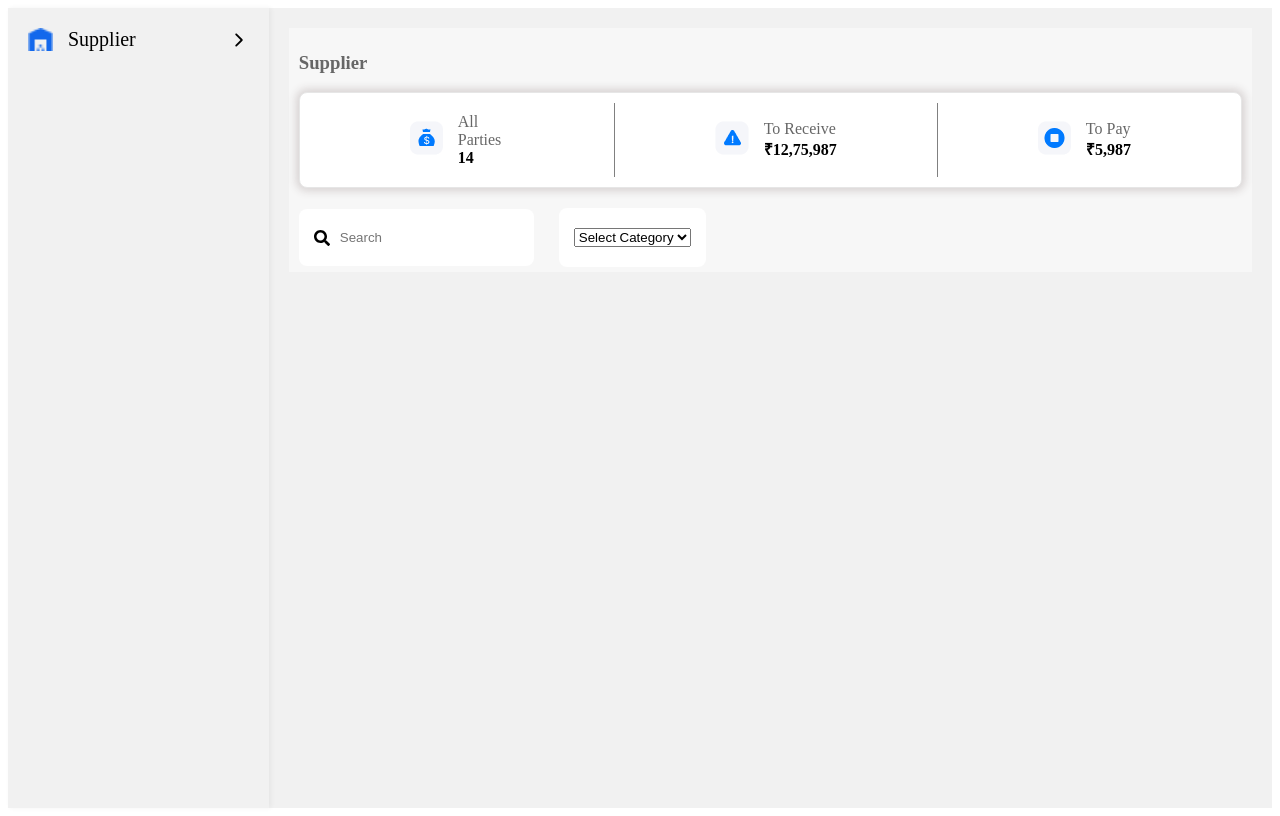
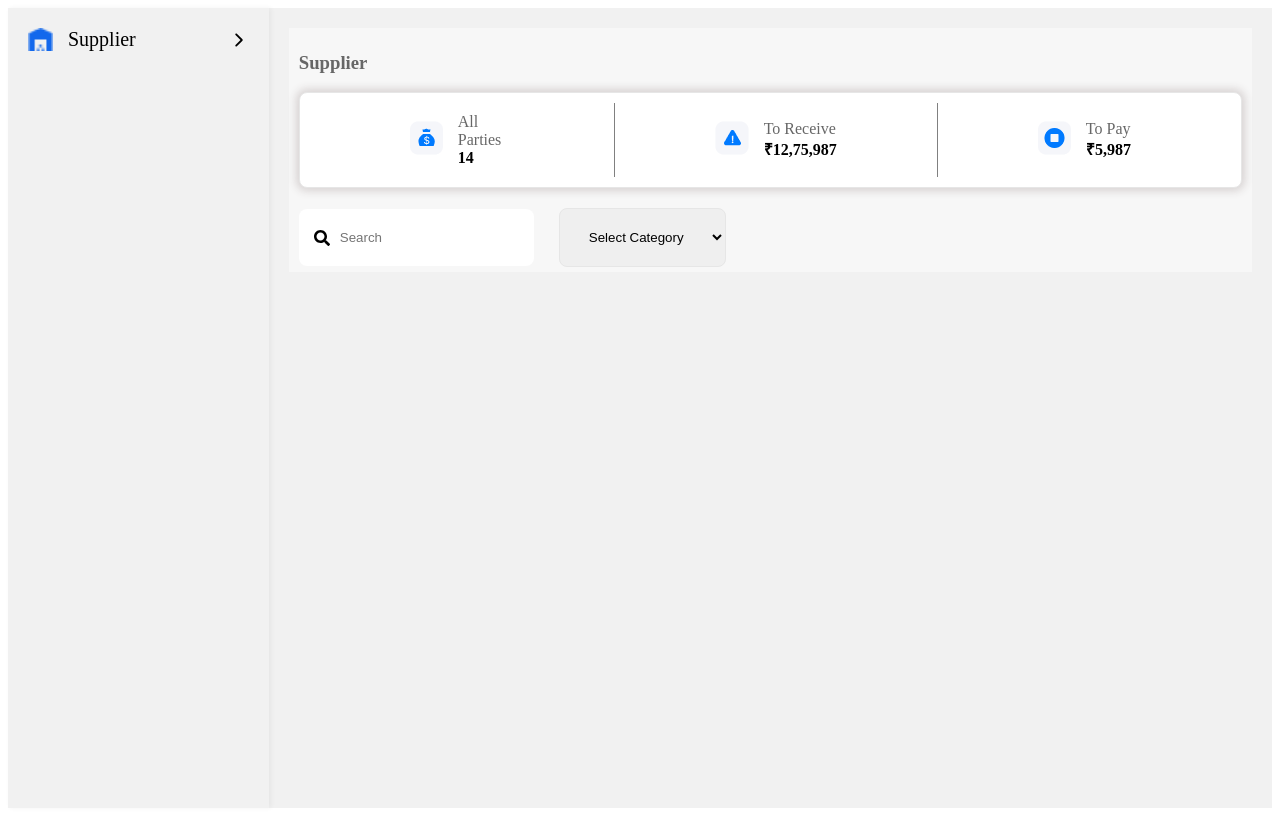
Before and after one commit to itsJitu/Supplier-Customer, a React (Vite) app in the folder Frontend/: page / in a window 1280 px wide. Built offline with nearby package versions, Linux system fonts and the light colour scheme.

Commit message:
updated select tag

```diff
--- a/Frontend/src/SupplierComponent/AllSupplier.css
+++ b/Frontend/src/SupplierComponent/AllSupplier.css
@@ -54,7 +54,6 @@ h3 {
 }
 
 .search {
-
     background-color: #ffffff;
     display: flex;
     align-items: center;
@@ -63,8 +62,14 @@ h3 {
     border-radius: 8px;
 }
 
-.select {
-    padding: 20px 15px;
-    background-color: #ffffff;
+.select-category {
     border-radius: 8px;
+    margin-right: 10px;
 }
+
+select {
+    padding: 20px 25px;
+    border-radius: 8px;
+    border-color: #E6E6E6;
+    margin-right: 10px;
+}
--- a/Frontend/src/SupplierComponent/AllSuppliers.jsx
+++ b/Frontend/src/SupplierComponent/AllSuppliers.jsx
@@ -65,7 +65,7 @@ function AllSuppliers() {
             <input type="search" placeholder="Search" style={{border: "none"}}/>
           </div>
           {/* Category */}
-          <div className="select">
+          <div className="select-category">
             <select name="" id="" >
               <option value="" >Select Category</option>
             </select>
```
